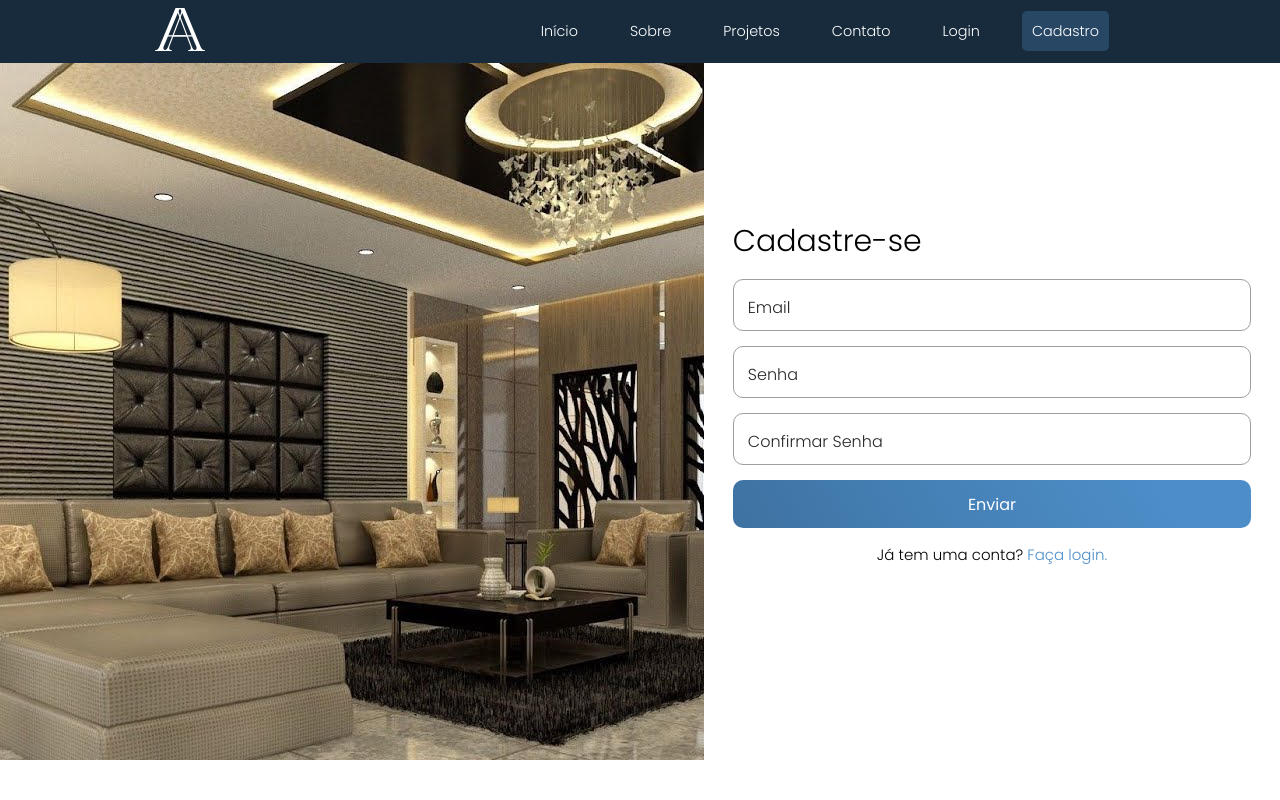
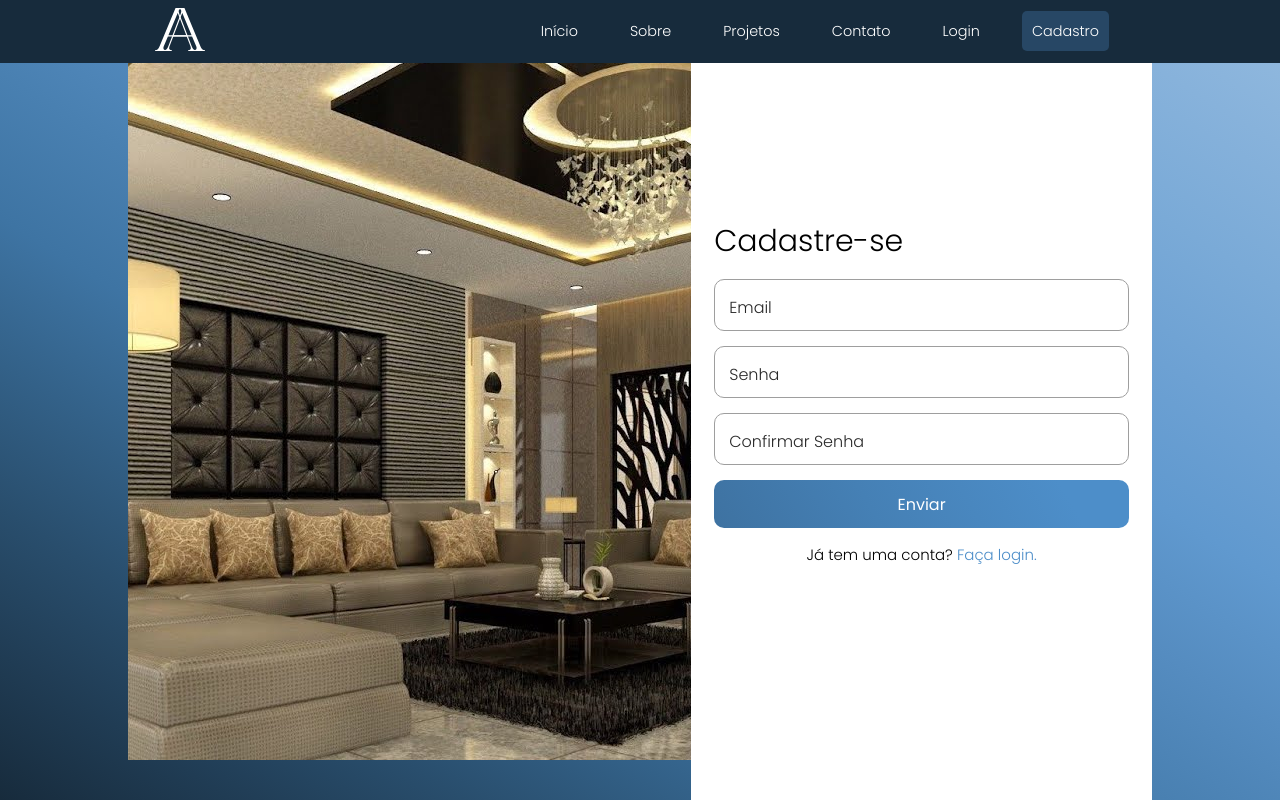
Before and after one commit to FernaandoJr/TCC2022, a PHP site: page /cadastro.php in a window 1280 px wide. Run offline with PHP 8.4, Linux system fonts and the light colour scheme.

Commit message:
tela cadastro

```diff
--- a/src/cadastro.php
+++ b/src/cadastro.php
@@ -38,6 +38,7 @@ session_start();
     </header>
 
     <script src="./js/navbar.js"></script>
+    <div class="bg">
     <div class="parent">
         <?php
                 if(isset($_SESSION['error_senha'])):
@@ -141,6 +142,7 @@ session_start();
             </form>
         </div>
     </div>
+    </div>
 </body>
 
 </html>
--- a/src/styles/cadastro.css
+++ b/src/styles/cadastro.css
@@ -24,7 +24,17 @@
   }
 
 
+.bg{
+  background-image: linear-gradient(to right top, #172b3c, #203c54, #294e6d, #336188, #3e74a3, #4980b1, #558cc0, #6099cf, #6da1d3, #7aaad7, #87b2db, #94bbdf);
+  width: 100%;
+  height: 100%;
+  display: flex;
+  align-items: center;
+  justify-content: center;
+}
+
 .parent {
+    width: 80%;
     display: grid;
     grid-template-columns: 55% 45%;
     grid-template-rows: 100%;
@@ -48,7 +58,7 @@
     display: flex;
     justify-content: center;
     align-items: center;
-
+    background-color: white;
   }
 
   .formulario-grid{
```
